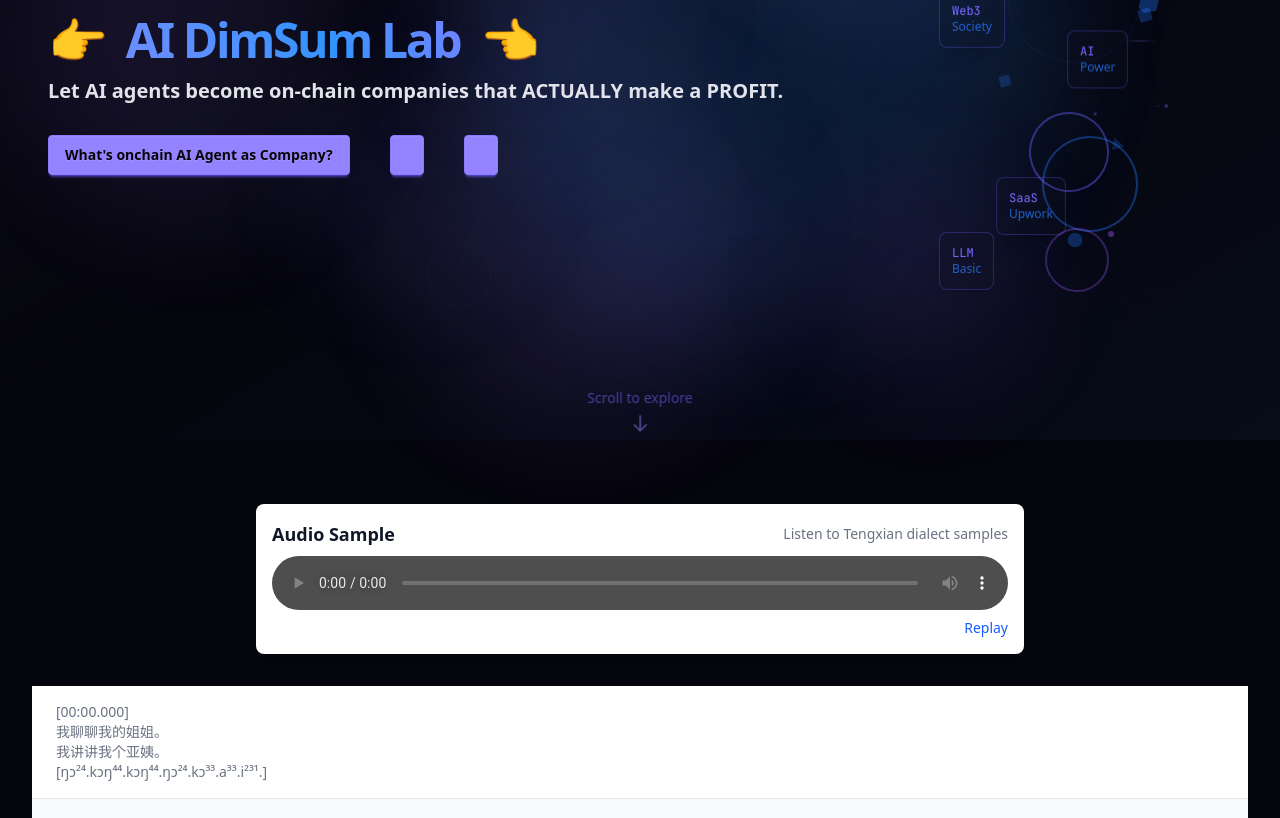
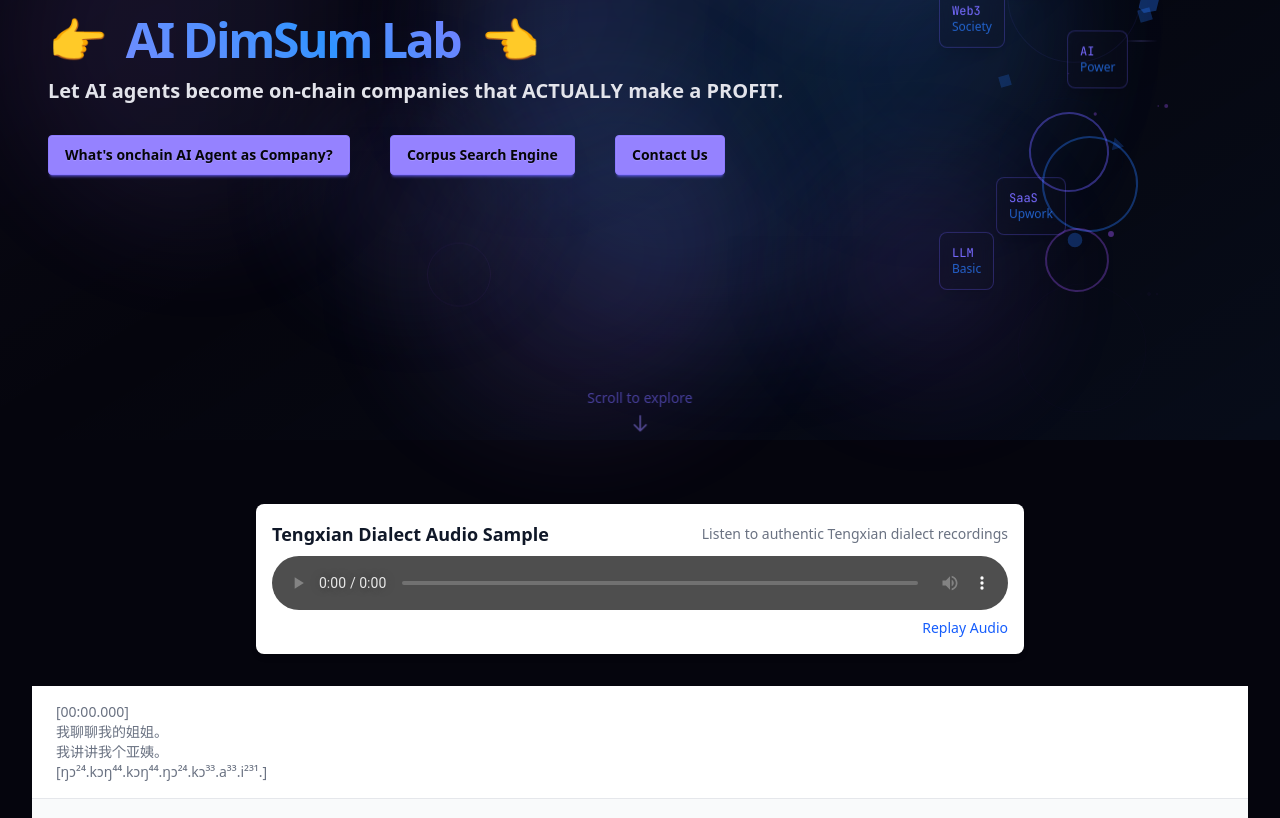
Before and after one commit to NonceGeek/tengxian-landing-page, a Next.js app: page /en in a window 1280 px wide. Shown: the part 360-1178 px from the top of the page. Built offline with nearby package versions, Linux system fonts and the light colour scheme.

Commit message:
update with latest

```diff
--- a/app/components/Examples.tsx
+++ b/app/components/Examples.tsx
@@ -12,14 +12,7 @@ interface CorpusEntry {
 }
 
 interface ExamplesProps {
-  dict: Dictionary & {
-    timestamp: string;
-    mandarin: string;
-    tengxian: string;
-    audioTitle?: string;
-    audioDescription?: string;
-    replay?: string;
-  };
+  dict: Dictionary;
 }
 
 interface CSVRow {
@@ -79,7 +72,7 @@ export default function Examples({ dict }: ExamplesProps) {
       <FadeInUp>
         <section
           id="examples"
-          className="relative overflow-hidden w-full mx-auto min-h-[60vh] sm:min-h-[70vh] md:min-h-[80vh] flex items-center justify-center pb-20 sm:pb-28 md:pb-36 lg:pb-40 px-4 sm:px-6 md:px-8"
+          className="relative overflow-hidden w-full mx-auto min-h-[60vh] sm:min-h-[70vh] md:min-h-[80vh] flex items-center justify-center pb-20 sm:pb-28 md:pb-36 lg:pb-40 px-4 sm:px-6 md:px-8 bg-base-100"
         >
           <div className="text-center">Loading corpus data...</div>
         </section>
@@ -92,7 +85,7 @@ export default function Examples({ dict }: ExamplesProps) {
       <FadeInUp>
         <section
           id="examples"
-          className="relative overflow-hidden w-full mx-auto min-h-[60vh] sm:min-h-[70vh] md:min-h-[80vh] flex items-center justify-center pb-20 sm:pb-28 md:pb-36 lg:pb-40 px-4 sm:px-6 md:px-8"
+          className="relative overflow-hidden w-full mx-auto min-h-[60vh] sm:min-h-[70vh] md:min-h-[80vh] flex items-center justify-center pb-20 sm:pb-28 md:pb-36 lg:pb-40 px-4 sm:px-6 md:px-8 bg-base-100"
         >
           <div className="text-center text-red-500">{error}</div>
         </section>
@@ -102,19 +95,19 @@ export default function Examples({ dict }: ExamplesProps) {
 
   return (
     <FadeInUp>
-      <section
-        id="examples"
-        className="relative overflow-hidden w-full mx-auto min-h-[60vh] sm:min-h-[70vh] md:min-h-[80vh] flex items-center justify-center pb-20 sm:pb-28 md:pb-36 lg:pb-40 px-4 sm:px-6 md:px-8"
-      >
+        <section
+          id="examples"
+          className="relative overflow-hidden w-full mx-auto min-h-[60vh] sm:min-h-[70vh] md:min-h-[80vh] flex items-center justify-center pb-20 sm:pb-28 md:pb-36 lg:pb-40 px-4 sm:px-6 md:px-8 bg-base-100"
+        >
         <div className="w-full overflow-x-auto">
           <div className="max-w-3xl mx-auto mb-8 bg-white dark:bg-gray-800 rounded-lg shadow-md p-4">
             <div className="flex flex-col space-y-2">
               <div className="flex items-center justify-between">
                 <h3 className="text-lg font-semibold text-gray-900 dark:text-gray-100">
-                  {dict.audioTitle || "Audio Sample"}
+                  {dict.Examples.audioTitle}
                 </h3>
                 <span className="text-sm text-gray-500 dark:text-gray-400">
-                  {dict.audioDescription || "Listen to Tengxian dialect samples"}
+                  {dict.Examples.audioDescription}
                 </span>
               </div>
               <audio
@@ -138,7 +131,7 @@ export default function Examples({ dict }: ExamplesProps) {
                   }}
                   className="text-sm text-blue-600 dark:text-blue-400 hover:text-blue-800 dark:hover:text-blue-300 transition-colors"
                 >
-                  {dict.replay || "Replay"}
+                  {dict.Examples.replay}
                 </button>
               </div>
             </div>
--- a/app/i18n/dictionaries/en.json
+++ b/app/i18n/dictionaries/en.json
@@ -15,7 +15,9 @@
     "description_2": "How to Achieve It?\nWe need:\n* **Scaffold Onchain Agent** — a factory that produces on-chain agent companies\n*  **Micro AI SaaS** — an Upwork for Agents\n* **Bodhi Protocol** — an on-chain protocol that fractionalizes Agents and Data into shares\n* **AI DimSum Lab** — a community that operates in the form of a DAO",
     "description_3": "Four major research directions of the laboratory:\n* **Cantonese Cultural Spiritual Identity System Research**\n* **General Cantonese Corpus Construction**\n* **Large Model Cantonese Language Interaction Quality Assessment**\n* **Large Model Cantonese Language Interaction Quality Improvement**",
     "getStarted": "What's onchain AI Agent as Company?",
-    "scrollIndicator": "Scroll to explore"
+    "scrollIndicator": "Scroll to explore",
+    "btn": "Corpus Search Engine",
+    "btn_2": "Contact Us"
   },
   "Examples": {
     "title": "What's onchain AI Agent as Company?",
--- a/app/i18n/dictionaries/yue.json
+++ b/app/i18n/dictionaries/yue.json
@@ -14,7 +14,9 @@
     "description_2": "四大特性：\n* **AI 友好** — 具備同大模型同小模型對接嘅接口\n* **AI Agent 友好** — 具備同 AI Agents 對接嘅接口\n* **模塊熱插拔** — 系統可以動態加入新嘅能力，例如接入「區塊鏈確權模塊」\n* **社區模式** — 堅持核心團隊同技術社區共建嘅模式，共同打造主系統、語料集、粵語 Apps 同模塊庫",
     "description_3": "實驗室四大研究方向：\n* **粵語文化精神標識體系研究**\n* **通用粵語語料庫建設**\n* **大模型粵語言語交互質量評測**\n* **大模型粵語言語交互質量提升**",
     "getStarted": "面向邊啲用戶？",
-    "scrollIndicator": "滾動探索"
+    "scrollIndicator": "滾動探索",
+    "btn": "語料搜索引擎",
+    "btn_2": "聯絡我哋"
   },
   "Examples": {
     "title": "系統面向邊啲用戶？",
--- a/tsconfig.json
+++ b/tsconfig.json
@@ -8,7 +8,8 @@
     "noEmit": true,
     "esModuleInterop": true,
     "module": "esnext",
-    "moduleResolution": "bundler",
+    "moduleResolution": "node",
+    "baseUrl": ".",
     "resolveJsonModule": true,
     "isolatedModules": true,
     "jsx": "preserve",
```
Also changed, not shown: app/i18n/types.ts (+8 -0 lines).
